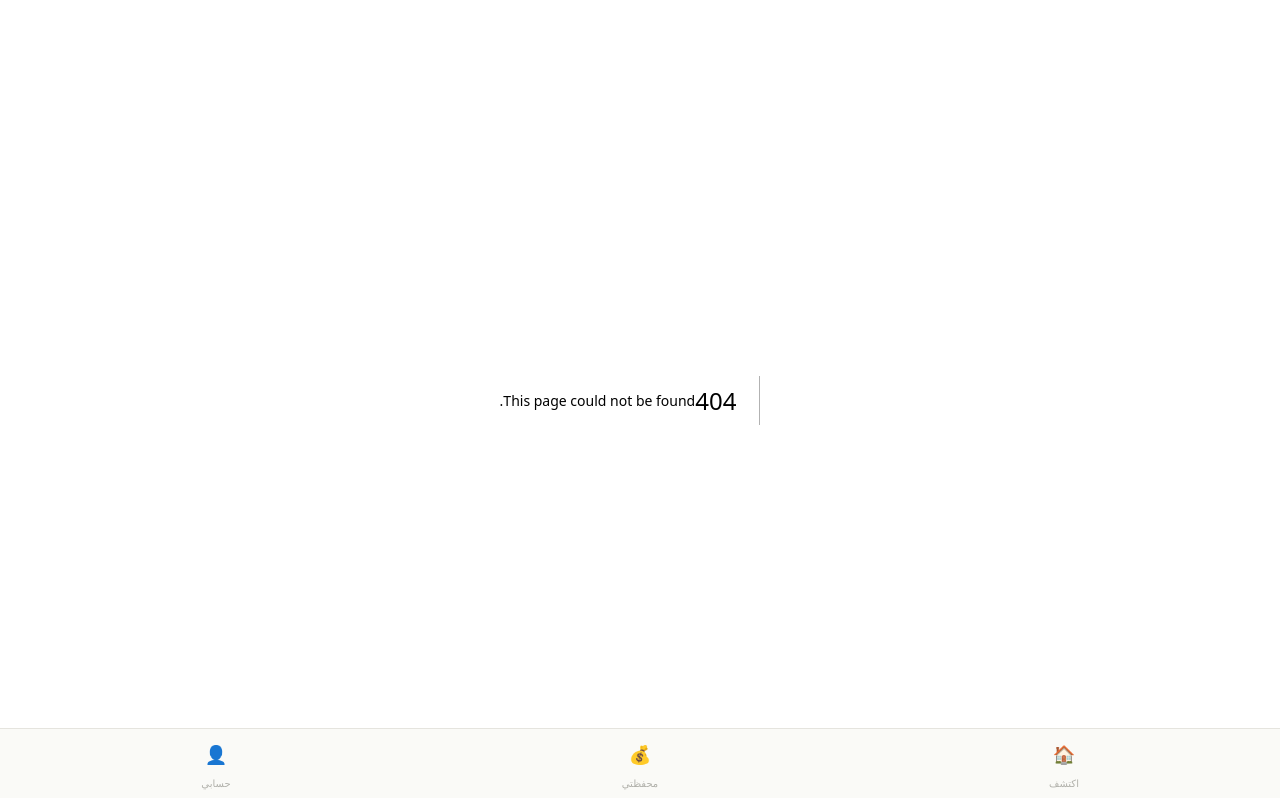
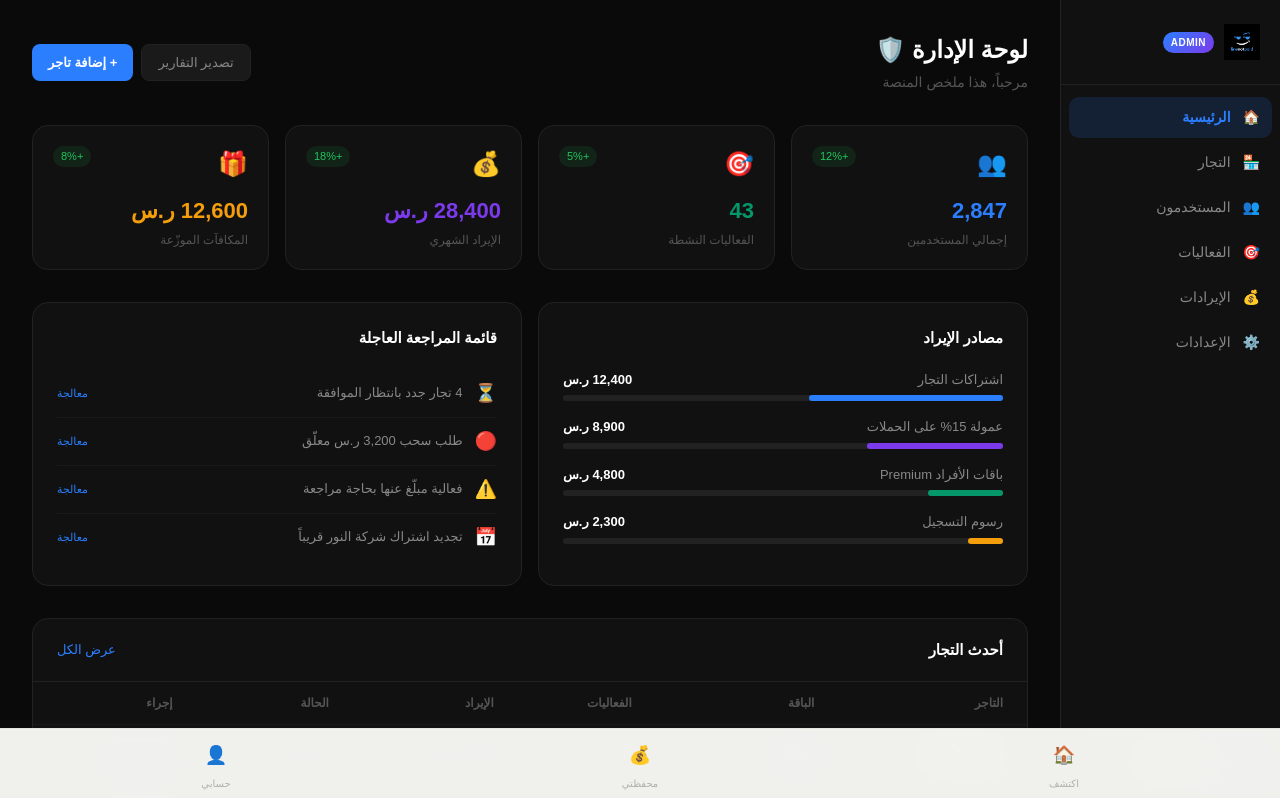
Before and after one commit to linenotpaid/linenotpaid, a Next.js app: page /admin in a window 1280 px wide. Before the commit this address had no page. Shown: the top 798 px of the page. Built offline with nearby package versions, Linux system fonts and the light colour scheme.

Commit message:
feat: add admin dashboard

```diff
--- /dev/null
+++ b/src/app/admin/page.tsx
@@ -0,0 +1,145 @@
+'use client'
+import { useState } from 'react'
+
+export default function AdminDashboard() {
+  const [page, setPage] = useState('home')
+
+  const stats = [
+    {label:'إجمالي المستخدمين',value:'2,847',icon:'👥',color:'#2B7FFF',change:'+12%'},
+    {label:'الفعاليات النشطة',value:'43',icon:'🎯',color:'#059669',change:'+5%'},
+    {label:'الإيراد الشهري',value:'28,400 ر.س',icon:'💰',color:'#7C3AED',change:'+18%'},
+    {label:'المكافآت الموزّعة',value:'12,600 ر.س',icon:'🎁',color:'#F59E0B',change:'+8%'},
+  ]
+
+  const merchants = [
+    {name:'مطعم الأصالة',plan:'Pro',events:8,revenue:2400,status:'active'},
+    {name:'كافيه المدينة',plan:'Starter',events:3,revenue:800,status:'active'},
+    {name:'شركة النور',plan:'Enterprise',events:24,revenue:8900,status:'active'},
+    {name:'بيت الضيافة',plan:'Pro',events:5,revenue:1200,status:'suspended'},
+  ]
+
+  const sidebar = [
+    {id:'home',icon:'🏠',label:'الرئيسية'},
+    {id:'merchants',icon:'🏪',label:'التجار'},
+    {id:'users',icon:'👥',label:'المستخدمون'},
+    {id:'events',icon:'🎯',label:'الفعاليات'},
+    {id:'revenue',icon:'💰',label:'الإيرادات'},
+    {id:'settings',icon:'⚙️',label:'الإعدادات'},
+  ]
+
+  return (
+    <div style={{display:'flex',minHeight:'100vh',background:'#0A0A0A',direction:'rtl',fontFamily:'sans-serif',color:'white'}}>
+      {/* Sidebar */}
+      <div style={{width:220,background:'#111',borderLeft:'1px solid #222',display:'flex',flexDirection:'column',position:'fixed',top:0,right:0,bottom:0,zIndex:50}}>
+        <div style={{padding:'24px 20px',borderBottom:'1px solid #222',display:'flex',alignItems:'center',gap:10}}>
+          <img src="/logo-dark.jpg" alt="linenotpaid" style={{height:36,width:'auto'}} />
+          <span style={{fontSize:10,background:'linear-gradient(135deg,#2B7FFF,#7C3AED)',color:'white',padding:'3px 8px',borderRadius:100,fontWeight:700,letterSpacing:'0.05em'}}>ADMIN</span>
+        </div>
+        <div style={{padding:'12px 8px',flex:1}}>
+          {sidebar.map(item=>(
+            <button key={item.id} onClick={()=>setPage(item.id)} style={{width:'100%',display:'flex',alignItems:'center',gap:12,padding:'10px 12px',borderRadius:10,border:'none',cursor:'pointer',background:page===item.id?'rgba(43,127,255,0.15)':'transparent',color:page===item.id?'#2B7FFF':'#888',fontSize:14,fontWeight:page===item.id?600:400,marginBottom:4,textAlign:'right'}}>
+              <span>{item.icon}</span><span>{item.label}</span>
+            </button>
+          ))}
+        </div>
+        <div style={{padding:'16px 20px',borderTop:'1px solid #222'}}>
+          <div style={{display:'flex',alignItems:'center',gap:10}}>
+            <div style={{width:36,height:36,borderRadius:'50%',background:'rgba(43,127,255,0.2)',display:'flex',alignItems:'center',justifyContent:'center',fontSize:16}}>👤</div>
+            <div><div style={{fontSize:13,fontWeight:600,color:'white'}}>مشرف النظام</div><div style={{fontSize:11,color:'#555'}}>Super Admin</div></div>
+          </div>
+        </div>
+      </div>
+
+      {/* Main */}
+      <div style={{marginRight:220,flex:1,padding:'32px'}}>
+        <div style={{display:'flex',justifyContent:'space-between',alignItems:'center',marginBottom:32}}>
+          <div><h1 style={{fontSize:24,fontWeight:700,color:'white',marginBottom:4}}>لوحة الإدارة 🛡️</h1><p style={{color:'#555',fontSize:14}}>مرحباً، هذا ملخص المنصة</p></div>
+          <div style={{display:'flex',gap:8}}>
+            <button style={{padding:'8px 16px',borderRadius:8,background:'#1a1a1a',color:'#888',border:'1px solid #222',fontSize:13,cursor:'pointer'}}>تصدير التقارير</button>
+            <button style={{padding:'8px 16px',borderRadius:8,background:'#2B7FFF',color:'white',border:'none',fontSize:13,cursor:'pointer',fontWeight:600}}>+ إضافة تاجر</button>
+          </div>
+        </div>
+
+        {/* Stats */}
+        <div style={{display:'grid',gridTemplateColumns:'repeat(4,1fr)',gap:16,marginBottom:32}}>
+          {stats.map((s,i)=>(
+            <div key={i} style={{background:'#111',borderRadius:16,padding:20,border:'1px solid #222'}}>
+              <div style={{display:'flex',justifyContent:'space-between',alignItems:'flex-start',marginBottom:12}}>
+                <span style={{fontSize:24}}>{s.icon}</span>
+                <span style={{fontSize:11,color:'#22C55E',background:'rgba(34,197,94,0.1)',padding:'2px 8px',borderRadius:100}}>{s.change}</span>
+              </div>
+              <div style={{fontSize:22,fontWeight:700,color:s.color,marginBottom:4}}>{s.value}</div>
+              <div style={{fontSize:12,color:'#555'}}>{s.label}</div>
+            </div>
+          ))}
+        </div>
+
+        {/* Revenue Sources */}
+        <div style={{display:'grid',gridTemplateColumns:'1fr 1fr',gap:16,marginBottom:32}}>
+          <div style={{background:'#111',borderRadius:16,border:'1px solid #222',padding:24}}>
+            <h3 style={{fontSize:15,fontWeight:700,color:'white',marginBottom:20}}>مصادر الإيراد</h3>
+            {[
+              {label:'اشتراكات التجار',amount:'12,400 ر.س',pct:44,color:'#2B7FFF'},
+              {label:'عمولة 15% على الحملات',amount:'8,900 ر.س',pct:31,color:'#7C3AED'},
+              {label:'باقات الأفراد Premium',amount:'4,800 ر.س',pct:17,color:'#059669'},
+              {label:'رسوم التسجيل',amount:'2,300 ر.س',pct:8,color:'#F59E0B'},
+            ].map((r,i)=>(
+              <div key={i} style={{marginBottom:16}}>
+                <div style={{display:'flex',justifyContent:'space-between',marginBottom:6}}>
+                  <span style={{fontSize:13,color:'#888'}}>{r.label}</span>
+                  <span style={{fontSize:13,fontWeight:600,color:'white'}}>{r.amount}</span>
+                </div>
+                <div style={{height:6,background:'#222',borderRadius:100}}>
+                  <div style={{height:'100%',width:`${r.pct}%`,background:r.color,borderRadius:100}}></div>
+                </div>
+              </div>
+            ))}
+          </div>
+
+          <div style={{background:'#111',borderRadius:16,border:'1px solid #222',padding:24}}>
+            <h3 style={{fontSize:15,fontWeight:700,color:'white',marginBottom:20}}>قائمة المراجعة العاجلة</h3>
+            {[
+              {text:'4 تجار جدد بانتظار الموافقة',type:'warning',icon:'⏳'},
+              {text:'طلب سحب 3,200 ر.س معلّق',type:'error',icon:'🔴'},
+              {text:'فعالية مبلّغ عنها بحاجة مراجعة',type:'warning',icon:'⚠️'},
+              {text:'تجديد اشتراك شركة النور قريباً',type:'info',icon:'📅'},
+            ].map((item,i)=>(
+              <div key={i} style={{display:'flex',alignItems:'center',gap:12,padding:'10px 0',borderBottom:i<3?'1px solid #1a1a1a':'none'}}>
+                <span style={{fontSize:18}}>{item.icon}</span>
+                <span style={{fontSize:13,color:'#888',flex:1}}>{item.text}</span>
+                <button style={{fontSize:11,color:'#2B7FFF',background:'none',border:'none',cursor:'pointer'}}>معالجة</button>
+              </div>
+            ))}
+          </div>
+        </div>
+
+        {/* Merchants Table */}
+        <div style={{background:'#111',borderRadius:16,border:'1px solid #222',overflow:'hidden'}}>
+          <div style={{padding:'20px 24px',borderBottom:'1px solid #222',display:'flex',justifyContent:'space-between',alignItems:'center'}}>
+            <h3 style={{fontSize:15,fontWeight:700,color:'white'}}>أحدث التجار</h3>
+            <button onClick={()=>setPage('merchants')} style={{fontSize:13,color:'#2B7FFF',background:'none',border:'none',cursor:'pointer'}}>عرض الكل</button>
+          </div>
+          <table style={{width:'100%',borderCollapse:'collapse'}}>
+            <thead><tr style={{borderBottom:'1px solid #1a1a1a'}}>
+              {['التاجر','الباقة','الفعاليات','الإيراد','الحالة','إجراء'].map((h,i)=>(
+                <th key={i} style={{padding:'12px 24px',textAlign:'right',fontSize:12,color:'#555',fontWeight:600}}>{h}</th>
+              ))}
+            </tr></thead>
+            <tbody>
+              {merchants.map((m,i)=>(
+                <tr key={i} style={{borderBottom:i<merchants.length-1?'1px solid #1a1a1a':'none'}}>
+                  <td style={{padding:'14px 24px',fontSize:14,color:'white',fontWeight:600}}>{m.name}</td>
+                  <td style={{padding:'14px 24px'}}><span style={{fontSize:12,padding:'3px 10px',borderRadius:100,background:m.plan==='Enterprise'?'rgba(124,58,237,0.2)':m.plan==='Pro'?'rgba(43,127,255,0.2)':'rgba(255,255,255,0.05)',color:m.plan==='Enterprise'?'#A78BFA':m.plan==='Pro'?'#60A5FA':'#888'}}>{m.plan}</span></td>
+                  <td style={{padding:'14px 24px',fontSize:14,color:'#888'}}>{m.events}</td>
+                  <td style={{padding:'14px 24px',fontSize:14,color:'#059669',fontWeight:600}}>{m.revenue} ر.س</td>
+                  <td style={{padding:'14px 24px'}}><span style={{fontSize:12,padding:'3px 10px',borderRadius:100,background:m.status==='active'?'rgba(34,197,94,0.1)':'rgba(239,68,68,0.1)',color:m.status==='active'?'#22C55E':'#EF4444'}}>{m.status==='active'?'نشط':'موقوف'}</span></td>
+                  <td style={{padding:'14px 24px'}}><button style={{fontSize:12,color:'#2B7FFF',background:'none',border:'1px solid #2B7FFF',borderRadius:6,padding:'4px 12px',cursor:'pointer'}}>تفاصيل</button></td>
+                </tr>
+              ))}
+            </tbody>
+          </table>
+        </div>
+      </div>
+    </div>
+  )
+}
```
